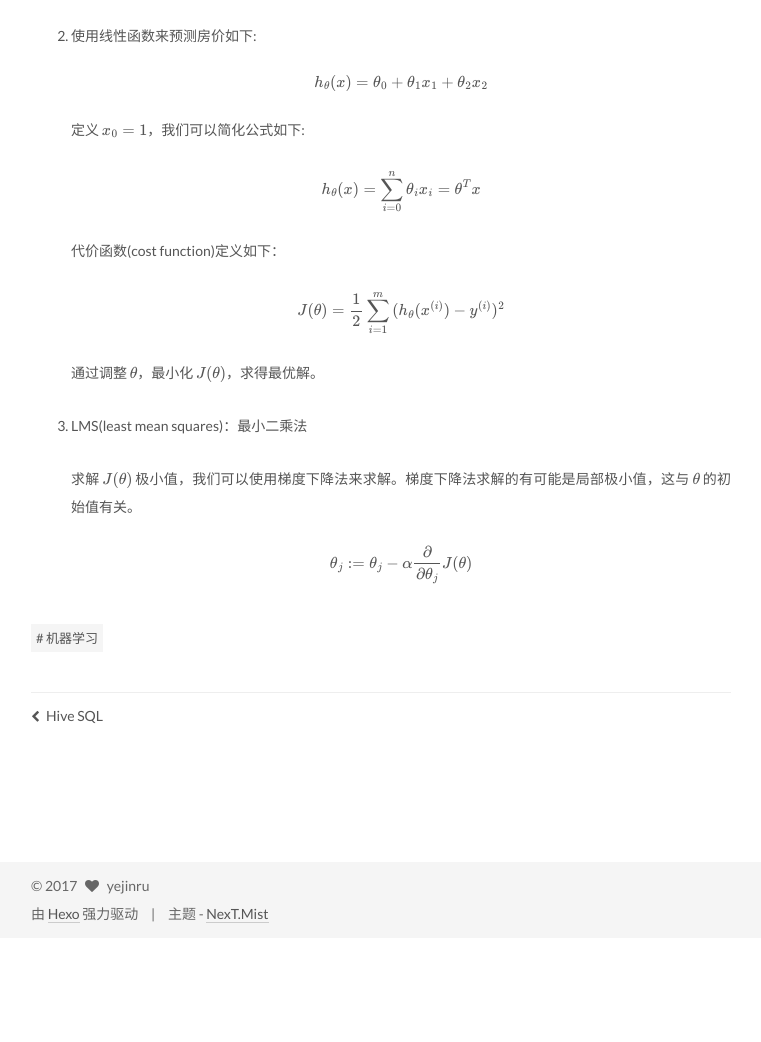
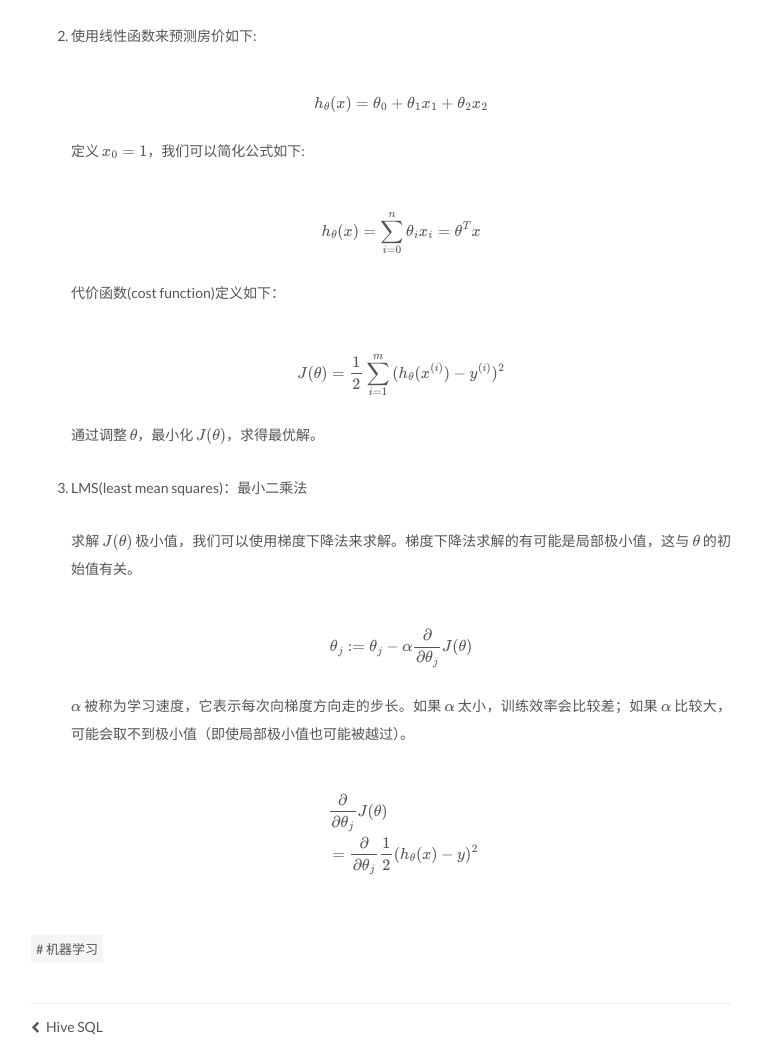
Before and after one commit to yejinru/yejinru.github.io, a plain HTML site: page ml/2017-02-05-cs229/index.html in a window 1280 px wide. Shown: the part 2196-3238 px from the top of the page, without its empty margins (99-860 px from the left). Before the commit the page ends 3134 px from the top, so only its background shows below. Drawn offline with nearby package versions, Linux system fonts and the light colour scheme; some packages are replaced by stand-ins of ours; a script that the page names is missing.

Commit message:
Site updated: 2017-02-06 00:15:08

```diff
--- a/css/main.css
+++ b/css/main.css
@@ -1685,7 +1685,7 @@ pre .javascript .function {
   width: 4px;
   height: 4px;
   border-radius: 50%;
-  background: #6c1b58;
+  background: #ff09b3;
 }
 .links-of-blogroll {
   font-size: 13px;
--- a/ml/2017-02-05-cs229/index.html
+++ b/ml/2017-02-05-cs229/index.html
@@ -91,7 +91,7 @@
 <meta property="og:site_name" content="yejinru">
 <meta property="og:description" content="本文记录了cs229课程的笔记。">
 <meta property="og:image" content="yejinru.github.io/img/ml/cs229/hypothesis.png">
-<meta property="og:updated_time" content="2017-02-05T15:40:11.000Z">
+<meta property="og:updated_time" content="2017-02-05T16:12:47.000Z">
 <meta name="twitter:card" content="summary">
 <meta name="twitter:title" content="斯坦福CS229">
 <meta name="twitter:description" content="本文记录了cs229课程的笔记。">
@@ -456,16 +456,18 @@
 <p> $ x_2^{(i)} $ : 第i个房子的bedrooms个数</p>
 </li>
 <li><p>使用线性函数来预测房价如下:</p>
-<p> $$ h_\theta(x) = θ_0 + θ_1x_1 + θ_2x_2 $$</p>
+<p> $$ \begin{equation}\begin{split} \\<br> &amp; h_\theta(x) = θ_0 + θ_1x_1 + θ_2x_2<br> &amp; \end{split}\end{equation} $$</p>
 <p> 定义 $ x_0 = 1 $，我们可以简化公式如下:</p>
-<p> $$ h_\theta(x) = \sum_{i=0}^n {\theta_ix_i} = \theta^Tx $$</p>
+<p> $$ \begin{equation}\begin{split} \\<br> &amp; h_\theta(x) = \sum_{i=0}^n {\theta_ix_i} = \theta^Tx<br> &amp; \end{split}\end{equation} $$</p>
 <p> 代价函数(cost function)定义如下：</p>
-<p> $$ J(\theta) = \frac{1}{2} \sum_{i=1}^m {(h_\theta(x^{(i)}) - y^{(i)}) ^ 2} $$</p>
+<p> $$ \begin{equation}\begin{split} \\<br> &amp; J(\theta) = \frac{1}{2} \sum_{i=1}^m {(h_\theta(x^{(i)}) - y^{(i)}) ^ 2}<br> &amp; \end{split}\end{equation} $$</p>
 <p> 通过调整 $ \theta $，最小化 $ J(\theta) $，求得最优解。</p>
 </li>
 <li><p>LMS(least mean squares)：最小二乘法</p>
 <p> 求解 $ J(\theta) $ 极小值，我们可以使用梯度下降法来求解。梯度下降法求解的有可能是局部极小值，这与 $ \theta $ 的初始值有关。</p>
-<p>  $$ \theta_j := \theta_j-\alpha{\frac{\partial}{\partial\theta_j}}J(\theta) $$ </p>
+<p> $$ \begin{equation}\begin{split} \\<br> &amp; \theta_j := \theta_j-\alpha{\frac{\partial}{\partial\theta_j}}J(\theta)<br> &amp; \end{split}\end{equation} $$</p>
+<p> $ \alpha $ 被称为学习速度，它表示每次向梯度方向走的步长。如果 $ \alpha $ 太小，训练效率会比较差；如果 $ \alpha $ 比较大，可能会取不到极小值（即使局部极小值也可能被越过）。</p>
+<p> $$ \begin{equation}\begin{split} \\<br> &amp;{\frac{\partial}{\partial\theta_j}}J(\theta) \\<br> &amp;    = {\frac{\partial}{\partial\theta_j}} {\frac{1}{2}{({h_\theta(x)}-y)^2}} \\\<br> &amp; \end{split}\end{equation} $$</p>
 </li>
 </ol>
 
```
